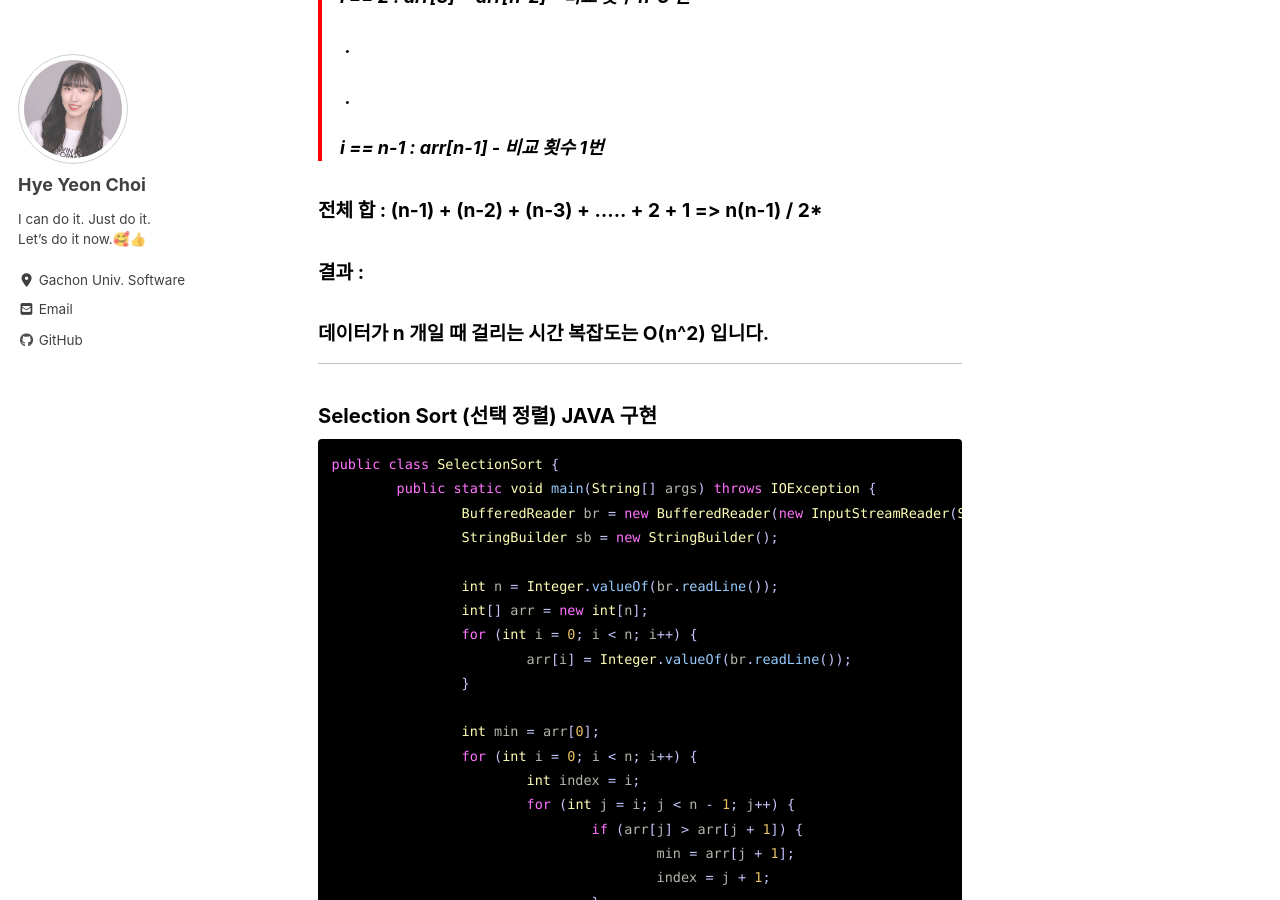
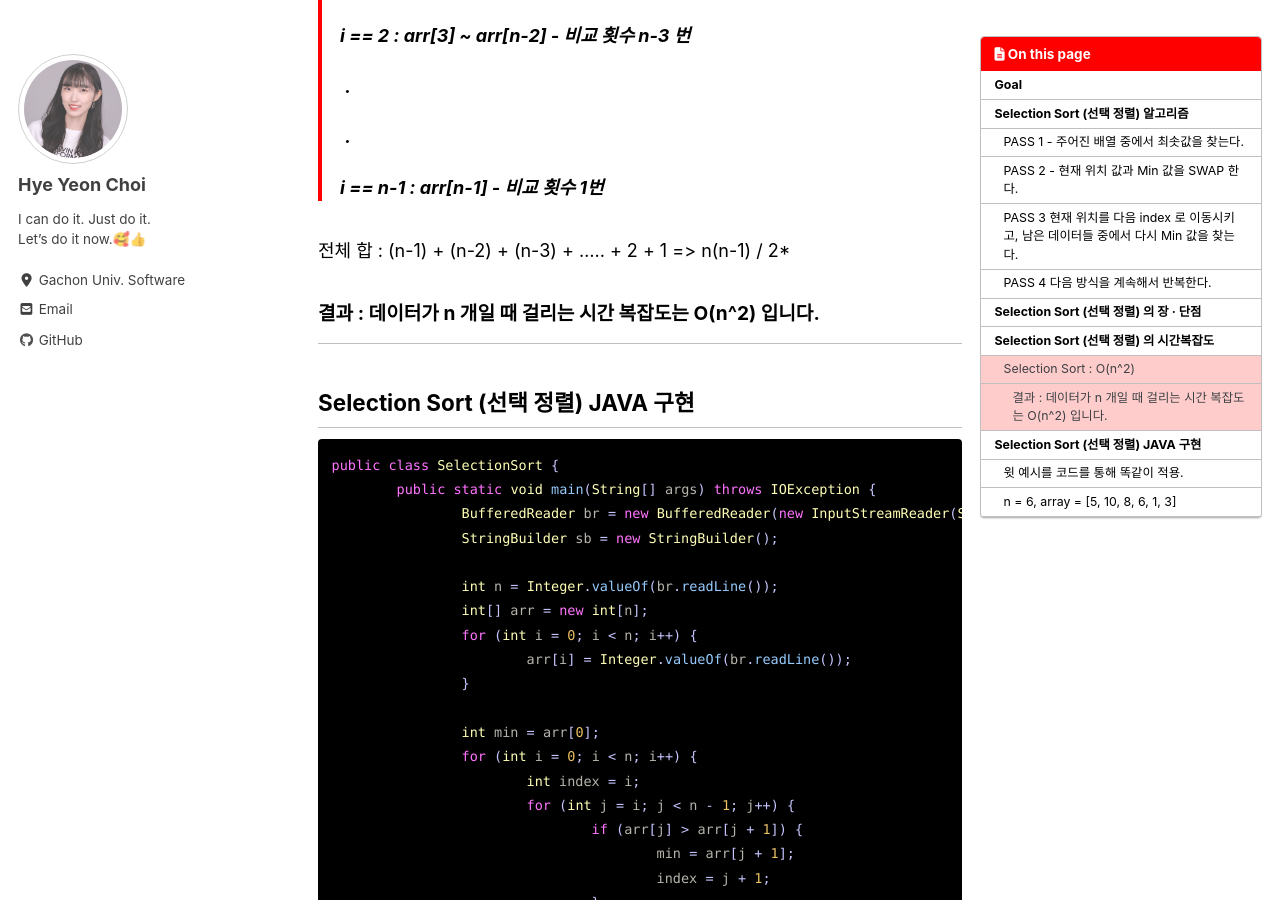
Before and after one commit to chlgpdus921/chlgpdus921.github.io, a Jekyll site: the page built from _posts/2020-03-27-SelectionSort.md, in a window 1280 px wide and 900 px high, scrolled down 3217 px. Built offline with Jekyll 4.4.1, drawn with Linux system fonts in a browser that asks for light colours; cached includes are drawn as plain includes; nearby versions of some CDN libraries; comment, search, counter and statistics services are not loaded.

Commit message:
TOK 적용

````diff
--- a/_posts/2020-03-27-SelectionSort.md
+++ b/_posts/2020-03-27-SelectionSort.md
@@ -26,14 +28,14 @@ last_modified_at:  2020-04-02 18:56:00 +0000
 
 아래 예시를 통해 이해해 보자
 
-#### PASS 1  -  주어진 배열 중에서 최솟값을 찾는다.
+### PASS 1  -  주어진 배열 중에서 최솟값을 찾는다.
 
 ![](https://chlgpdus921.github.io/assets/images/selectionsort/그림1.png)
 
 
 
 
-#### PASS 2  -  현재 위치 값과 Min 값을 SWAP 한다.
+### PASS 2  -  현재 위치 값과 Min 값을 SWAP 한다.
 
 가장 작은 데이터 (Min)값이 배열의 맨 앞자리로 이동했다.
 
@@ -46,7 +48,7 @@ last_modified_at:  2020-04-02 18:56:00 +0000
 
 
 
-#### PASS 3  현재 위치를 다음 index 로 이동시키고, 남은 데이터들 중에서 다시 Min 값을 찾는다.
+### PASS 3  현재 위치를 다음 index 로 이동시키고, 남은 데이터들 중에서 다시 Min 값을 찾는다.
 
 PASS 2와 같은 방식으로 Min 값과 현재 위치(ptr)를 SWAP 한다.
 
@@ -58,7 +60,7 @@ PASS 2와 같은 방식으로 Min 값과 현재 위치(ptr)를 SWAP 한다.
 
 
 
-#### PASS 4  다음 방식을 계속해서 반복한다.
+### PASS 4  다음 방식을 계속해서 반복한다.
 
 ![](https://chlgpdus921.github.io/assets/images/selectionsort/그림6.png)
 
@@ -98,7 +100,7 @@ PASS 2와 같은 방식으로 Min 값과 현재 위치(ptr)를 SWAP 한다.
 
 
 
-#### 데이터 개수 n 개로 다시 적용해보자.
+데이터 개수 n 개로 다시 적용해보자.
 
 > **i == 0   :  arr[1] ~ arr[n-1]  -  비교 횟수 n-1 번**
 >
@@ -112,18 +114,15 @@ PASS 2와 같은 방식으로 Min 값과 현재 위치(ptr)를 SWAP 한다.
 >
 > **i == n-1   :  arr[n-1]  -  비교 횟수 1번**
 
-#### 전체 합 :  (n-1) + (n-2) + (n-3) + ..... + 2 + 1 =>  n(n-1) / 2*
+전체 합 :  (n-1) + (n-2) + (n-3) + ..... + 2 + 1 =>  n(n-1) / 2*
 
-
-
-#### 결과 :
-#### 데이터가 n 개일 때 걸리는 시간 복잡도는 O(n^2) 입니다.
+#### 결과 : 데이터가 n 개일 때 걸리는 시간 복잡도는 O(n^2) 입니다.
 
 
 
 ---
 
-### Selection Sort (선택 정렬)  JAVA 구현
+## Selection Sort (선택 정렬)  JAVA 구현
 
 ```java
 public class SelectionSort {
@@ -162,8 +161,8 @@ public class SelectionSort {
 ```
 
 
-#### 윗 예시를 코드를 통해 똑같이 적용.
+### 윗 예시를 코드를 통해 똑같이 적용.
 
-#### n = 6,  array = [5, 10, 8, 6, 1, 3]
+### n = 6,  array = [5, 10, 8, 6, 1, 3]
 
 ![](https://chlgpdus921.github.io/assets/images/selectionsort/result.PNG)
````
Also changed, not shown: other parts of _posts/2020-03-27-SelectionSort.md (+3 -1 lines), _posts/2020-03-24-first-post.md (+2 -0 lines), _posts/2020-04-02-Bubblesort.md (+10 -10 lines), _posts/2020-04-02-Insertionsort.md (+8 -7 lines), _posts/2020-04-02-quicksort.md (+8 -6 lines), _posts/2020-04-04-mergesort.md (+6 -4 lines).
